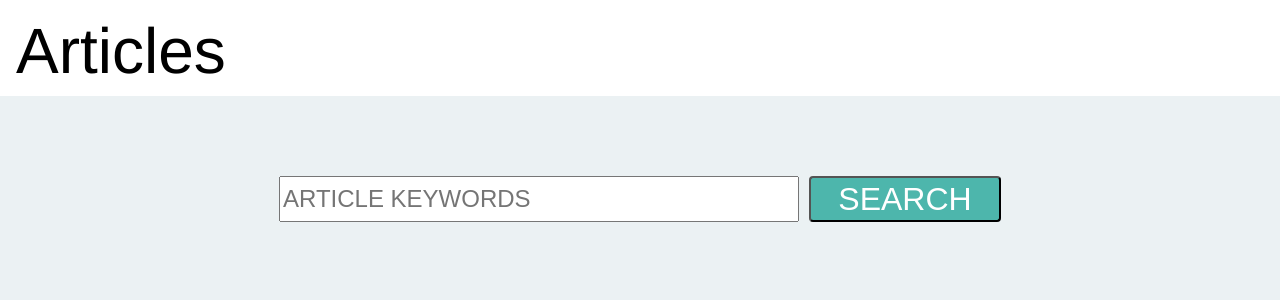
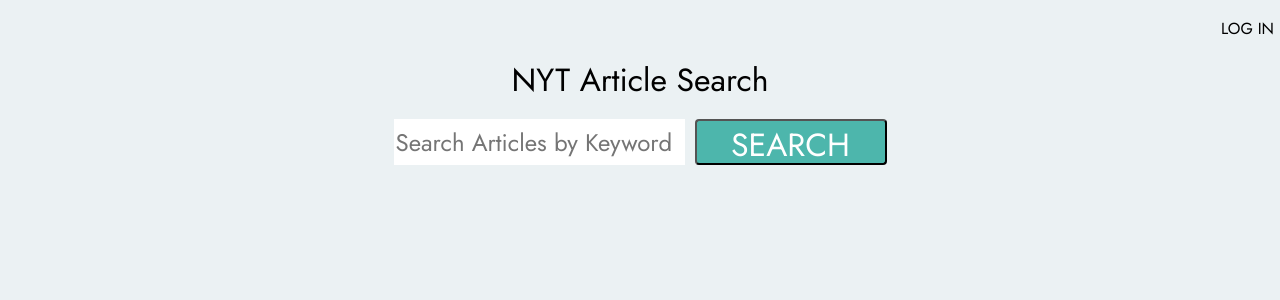
Before and after one commit to kcontreras01/Articles, a React (Create React App) app in the folder react_articles/: page / in a window 1280 px wide. Shown: the top 300 px of the page. Built offline with nearby package versions, Linux system fonts and the light colour scheme.

Commit message:
updated search bar

```diff
--- a/react_articles/public/index.html
+++ b/react_articles/public/index.html
@@ -10,7 +10,7 @@
     -->
     <link rel="manifest" href="%PUBLIC_URL%/manifest.json">
     <link rel="shortcut icon" href="%PUBLIC_URL%/favicon.ico">
-    <!--
+    <link href="https://fonts.googleapis.com/css?family=Jost&display=swap" rel="stylesheet">    <!--
       Notice the use of %PUBLIC_URL% in the tags above.
       It will be replaced with the URL of the `public` folder during the build.
       Only files inside the `public` folder can be referenced from the HTML.
--- a/react_articles/src/App.css
+++ b/react_articles/src/App.css
@@ -1,6 +1,12 @@
+* {
+  font-family: 'Jost', sans-serif;
+
+}
+
 body {
-   font-family: "HelveticaNeue-Light", "Helvetica Neue Light", "Helvetica Neue", Helvetica, Arial, "Lucida Grande", sans-serif;
-   font-weight: 300;
+   /* font-family: "HelveticaNeue-Light", "Helvetica Neue Light", "Helvetica Neue", Helvetica, Arial, "Lucida Grande", sans-serif;  */
+
+  /* font-weight: 300; */
   background: #EBF1F3;
 }
 section {
@@ -9,12 +15,12 @@ section {
 }
 
 nav {
-  background-color: white;
   width: 100vw;
-  height: 3em;
-  display: flex;
-  flex-direction: column;
-  font-size: 2em;
+}
+
+nav ul {
+  justify-content: flex-end;
+  margin-top: 1em;
 }
 
 h2 {
@@ -143,14 +149,18 @@ label {
 }
 
 .searchForm {
+  display: -ms-flexbox;
   display: flex;
-  margin-top: 80px;
-  justify-content: center;
+  max-width: 90%;
+  margin: auto;
+  align-items: center;
+  -ms-flex-pack: center;
+  -ms-flex-direction: column;
+  flex-direction: column;
 }
 
 .searchFormBar {
-  width: 40%;
-  height: 40px;
+  border: none;
 }
 
 /*MAIN LANDING PAGE*/
@@ -271,18 +281,14 @@ span {
 }
 
 li {
-  display: block;
-/*  color: #E9E9E9;
-*/  font-size: 2em;
-  text-align: center;
-  padding: 14px 16px;
-  text-decoration: none;
+
 }
 
 .navButton {
   cursor: pointer;
   border: none;
-  font-size: .3em;
+  font-size: 1em;
+  background: none;
 }
 
 .navButton:hover {
@@ -314,3 +320,7 @@ li {
 span {
   font-weight: bold;
 }
+
+#searchFormContainer {
+  display: flex;
+}
--- a/react_articles/src/Components/Nav.js
+++ b/react_articles/src/Components/Nav.js
@@ -4,7 +4,6 @@ const Nav = ({user}) => {
     return (
         <nav>
           <ul>
-            <li>Articles</li>
             {user ? (
               <Fragment>
                 <li>
@@ -13,17 +12,23 @@ const Nav = ({user}) => {
                   </button>
                 </li>
                 <li>
-                  <button className="navButton" onClick={this.goToNewArticle}>
-                    CREATE
-                  </button>
-                </li>
-                <li>
                   <button className="navButton" onClick={this.props.logout}>
                     LOG OUT
                   </button>
                 </li>{" "}
               </Fragment>
-            ) : null}
+            ) :
+
+            <Fragment>
+            <li>
+              <button className="navButton">
+                LOG IN
+              </button>
+            </li>
+            </Fragment>
+          }
+
+
           </ul>
         </nav>
     )
--- a/react_articles/src/Components/Searchbar.js
+++ b/react_articles/src/Components/Searchbar.js
@@ -30,15 +30,18 @@ class Searchbar extends Component {
     return (
       <Fragment>
         <form className="searchForm" onSubmit={this.onSubmit}>
+          <label>NYT Article Search</label>
+
+          <div id="searchFormContainer">
             <input
               type="text"
-            placeholder="ARTICLE KEYWORDS"
+              placeholder="Search Articles by Keyword"
               value={this.state.searchTerm}
               onChange={this.handleChange}
               className="searchFormBar"
             />
-          <br />
             <input className="searchButton" type="submit" value="SEARCH" />
+          </div>
         </form>
       </Fragment>
     );
```
Lines whose indentation alone changed are shown as unchanged.
